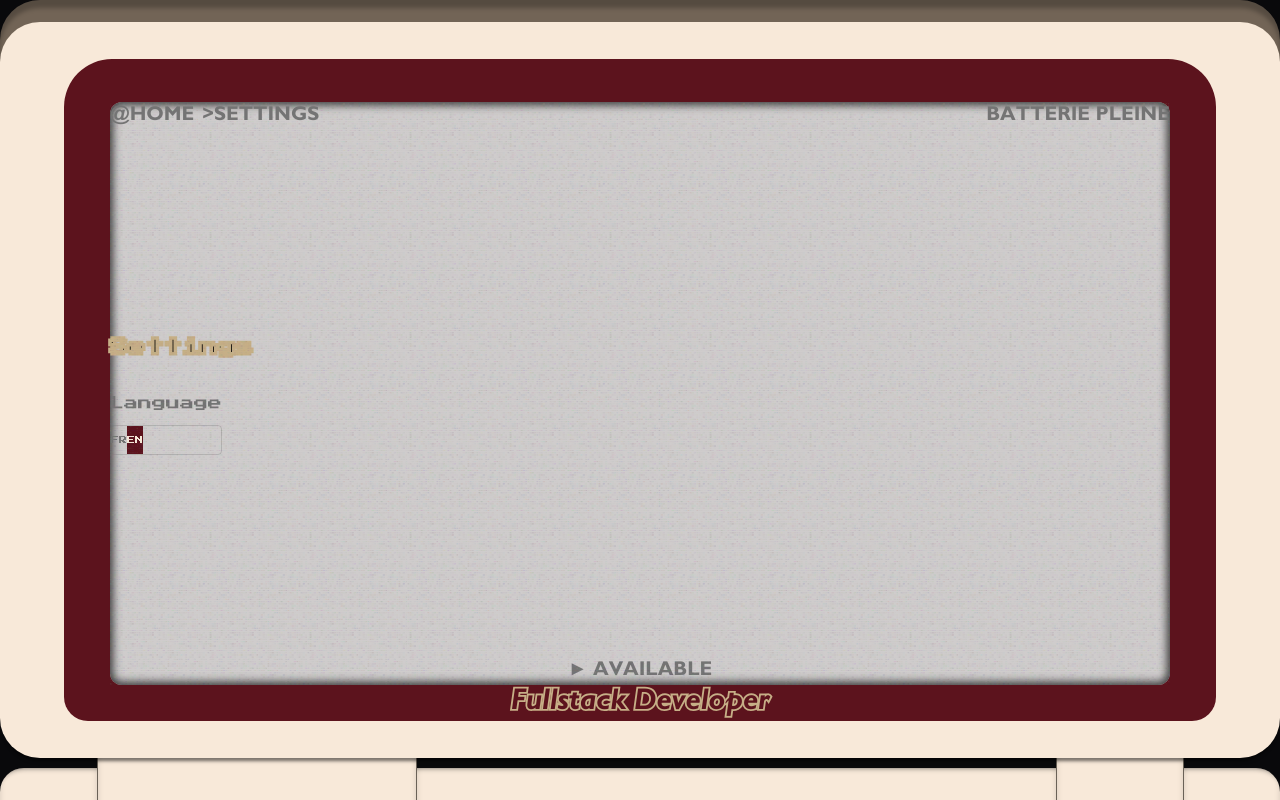
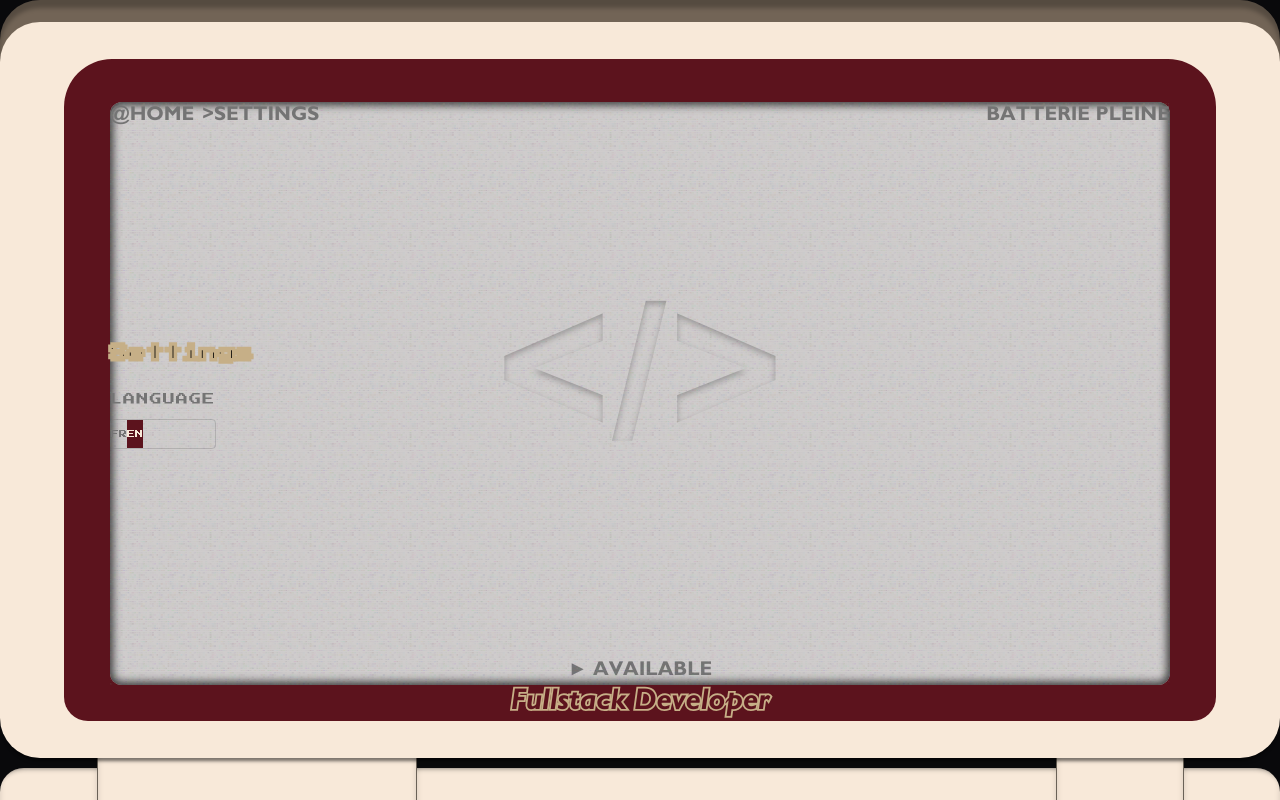
Before and after one commit to remyShift/Portfolio_GameBoy_Next, a Next.js app: page /en/settings in a window 1280 px wide. Shown: the top 800 px of the page. Built offline with nearby package versions, Linux system fonts and the light colour scheme.

Commit message:
fix: curseur hand pixel art sur pointer, refonte visuelle page settings avec BackgroundSign

```diff
--- a/src/components/PageParts/Top/Settings/SettingsPage.tsx
+++ b/src/components/PageParts/Top/Settings/SettingsPage.tsx
@@ -1,21 +1,33 @@
 import { getTranslations } from "next-intl/server";
 import LocaleSwitcher from "@/components/gameboy/screen/LocaleSwitcher";
+import BackgroundSign from "@/components/gameboy/screen/BackgroundSign";
 
 export default async function SettingsPage() {
 	const t = await getTranslations("settings");
 
 	return (
-		<div className="flex flex-col justify-center items-start w-full h-full px-6 gap-8">
-			<h1 className="font-pressStart2P text-[0.6rem] sm:text-sm md:text-base lg:text-lg text-stroke">
-				{t("title")}
-			</h1>
+		<div className="flex flex-row w-full h-full">
+			<h1 className="sr-only">{t("title")}</h1>
 
-			<div className="flex flex-col gap-3">
-				<p className="font-pressStart2P text-[0.5rem] sm:text-xs md:text-sm text-greyTextInfo">
-					{t("language")}
+			{/* Left column: settings options */}
+			<div className="flex flex-col justify-center items-start w-1/3 h-full pl-4 gap-6 relative z-1">
+				<p className="font-pressStart2P text-stroke text-[0.6rem] sm:text-sm md:text-base lg:text-lg">
+					{t("title")}
 				</p>
-				<LocaleSwitcher />
+
+				<div className="flex flex-col gap-3">
+					<p className="font-pressStart2P text-[0.4rem] sm:text-[0.5rem] md:text-xs text-greyTextInfo uppercase tracking-widest">
+						{t("language")}
+					</p>
+					<LocaleSwitcher />
+				</div>
 			</div>
+
+			{/* Center: decorative background sign */}
+			<BackgroundSign />
+
+			{/* Right column: reserved for future settings */}
+			<div className="w-1/3 h-full" />
 		</div>
 	);
 }
--- a/src/components/PixelCursor.tsx
+++ b/src/components/PixelCursor.tsx
@@ -7,6 +7,51 @@ const CLICKABLE_SELECTOR = "a, button, input, select, textarea, label, [role='bu
 function isClickable(target: EventTarget | null): boolean {
 	if (!target || !(target instanceof Element)) return false;
 	return !!target.closest(CLICKABLE_SELECTOR);
+}
+
+// Arrow cursor — hot spot at top-left (0, 0), no offset needed
+function ArrowCursor() {
+	return (
+		<svg
+			width="18"
+			height="28"
+			viewBox="0 0 9 14"
+			xmlns="http://www.w3.org/2000/svg"
+			style={{ imageRendering: "pixelated" }}
+		>
+			<polygon points="0,0 0,12.5 3.5,9 5.5,14 7.5,13 5.5,8.5 9,8.5" fill="#111111" />
+			<polygon points="1,1.5 1,11 3.5,8 5.5,13 6.5,12.5 4.5,8 8,8" fill="#F8E9D9" />
+		</svg>
+	);
+}
+
+// Hand / pointer cursor — hot spot at fingertip center (x=5, y=0) in viewBox (0 0 8 14)
+// Rendered width=16 → scale=2 → offset x = -(5 * 2) = -10
+function HandCursor() {
+	return (
+		<svg
+			width="16"
+			height="28"
+			viewBox="0 0 8 14"
+			xmlns="http://www.w3.org/2000/svg"
+			style={{ imageRendering: "pixelated" }}
+		>
+			{/* Index finger */}
+			<rect x="4" y="0" width="2" height="8" fill="#111111" />
+			<rect x="4.5" y="0.5" width="1" height="7" fill="#F8E9D9" />
+
+			{/* Palm */}
+			<rect x="0" y="7" width="8" height="4" fill="#111111" />
+			<rect x="0.5" y="7.5" width="7" height="3" fill="#F8E9D9" />
+
+			{/* Lower palm */}
+			<rect x="1" y="11" width="6" height="2" fill="#111111" />
+			<rect x="1.5" y="11.5" width="5" height="1" fill="#F8E9D9" />
+
+			{/* Wrist */}
+			<rect x="2" y="13" width="4" height="1" fill="#111111" />
+		</svg>
+	);
 }
 
 export default function PixelCursor() {
@@ -45,33 +90,16 @@ export default function PixelCursor() {
 
 	if (!hasPointer || !visible) return null;
 
-	// Wine color when hovering clickable elements, cream otherwise
-	const fill = isPointer ? "#5C131D" : "#F8E9D9";
+	// Why: the hand hot spot is at the fingertip (x=5 in viewBox, rendered at 10px) — offset corrects alignment
+	const offsetX = isPointer ? -10 : 0;
 
 	return (
 		<div
 			aria-hidden="true"
 			className="fixed top-0 left-0 z-[9999] pointer-events-none"
-			style={{ transform: `translate(${pos.x}px, ${pos.y}px)` }}
+			style={{ transform: `translate(${pos.x + offsetX}px, ${pos.y}px)` }}
 		>
-			<svg
-				width="18"
-				height="28"
-				viewBox="0 0 9 14"
-				xmlns="http://www.w3.org/2000/svg"
-				style={{ imageRendering: "pixelated" }}
-			>
-				{/* Black outer shape */}
-				<polygon
-					points="0,0 0,12.5 3.5,9 5.5,14 7.5,13 5.5,8.5 9,8.5"
-					fill="#111111"
-				/>
-				{/* Fill — wine on clickable, cream otherwise */}
-				<polygon
-					points="1,1.5 1,11 3.5,8 5.5,13 6.5,12.5 4.5,8 8,8"
-					fill={fill}
-				/>
-			</svg>
+			{isPointer ? <HandCursor /> : <ArrowCursor />}
 		</div>
 	);
 }
```
